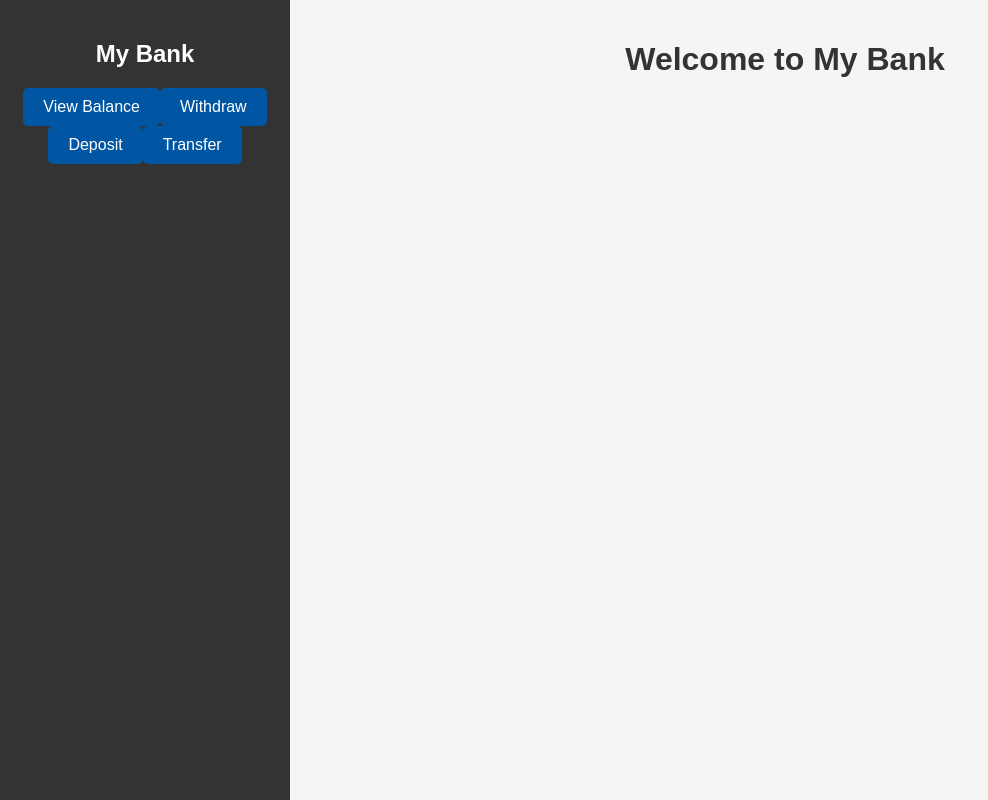
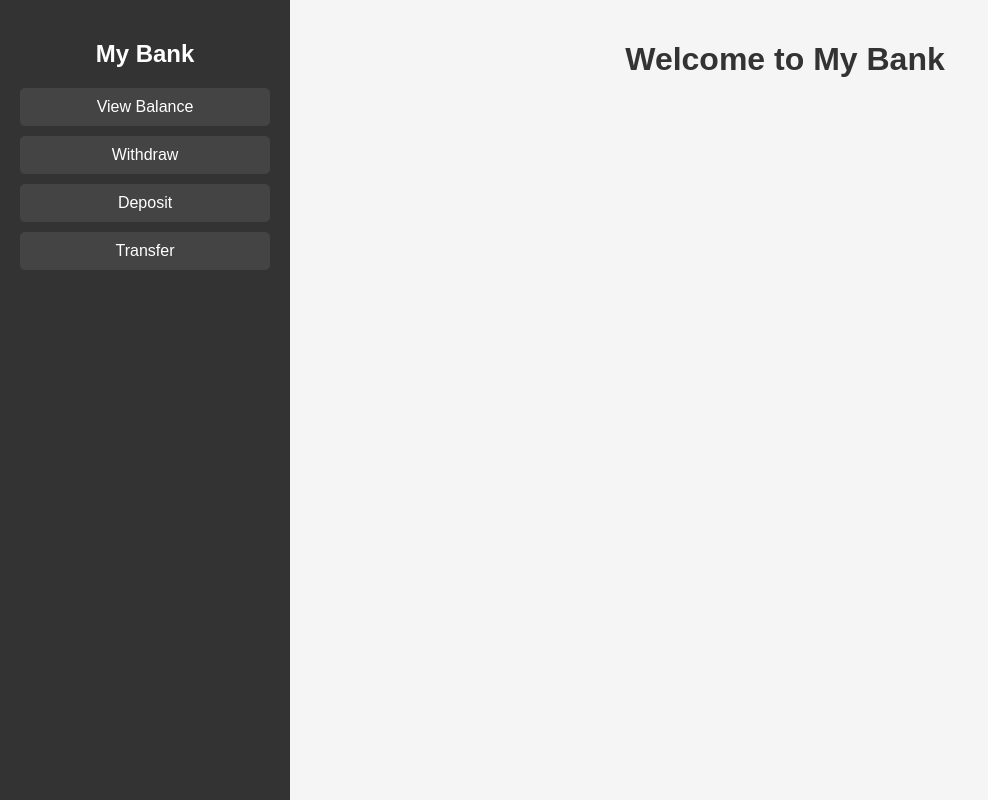
Before and after one commit to BankManagementSystemTechHive/banking-management, a React (Create React App) app: page /home in a window 1280 px wide. Shown: the whole page, without its empty margins (0-988 px from the left). Built offline with nearby package versions, Linux system fonts and the light colour scheme.

Commit message:
change background color

```diff
--- a/src/pages/home.css
+++ b/src/pages/home.css
@@ -1,6 +1,3 @@
-
-
-/* home.css */
 .homepage {
   display: flex;
   height: 100vh;
@@ -22,17 +19,25 @@
 .nav-list {
   list-style: none;
   padding: 0;
+  display: flex;
+  flex-direction: column;
+  gap: 10px;
 }
 
-.nav-item {
-  margin: 10px 0;
+.nav-button {
+  padding: 10px 15px;
+  font-size: 1rem;
+  color: #fff;
+  background-color: #444;
+  border: none;
+  border-radius: 5px;
   cursor: pointer;
-  transition: background-color 0.3s ease;
+  transition: background-color 0.3s ease, transform 0.2s ease;
 }
 
-.nav-item:hover {
-  background-color: #444;
-  padding-left: 10px;
+.nav-button:hover {
+  background-color:red;
+  transform: scale(1.05);
 }
 
 .main-content {
```
